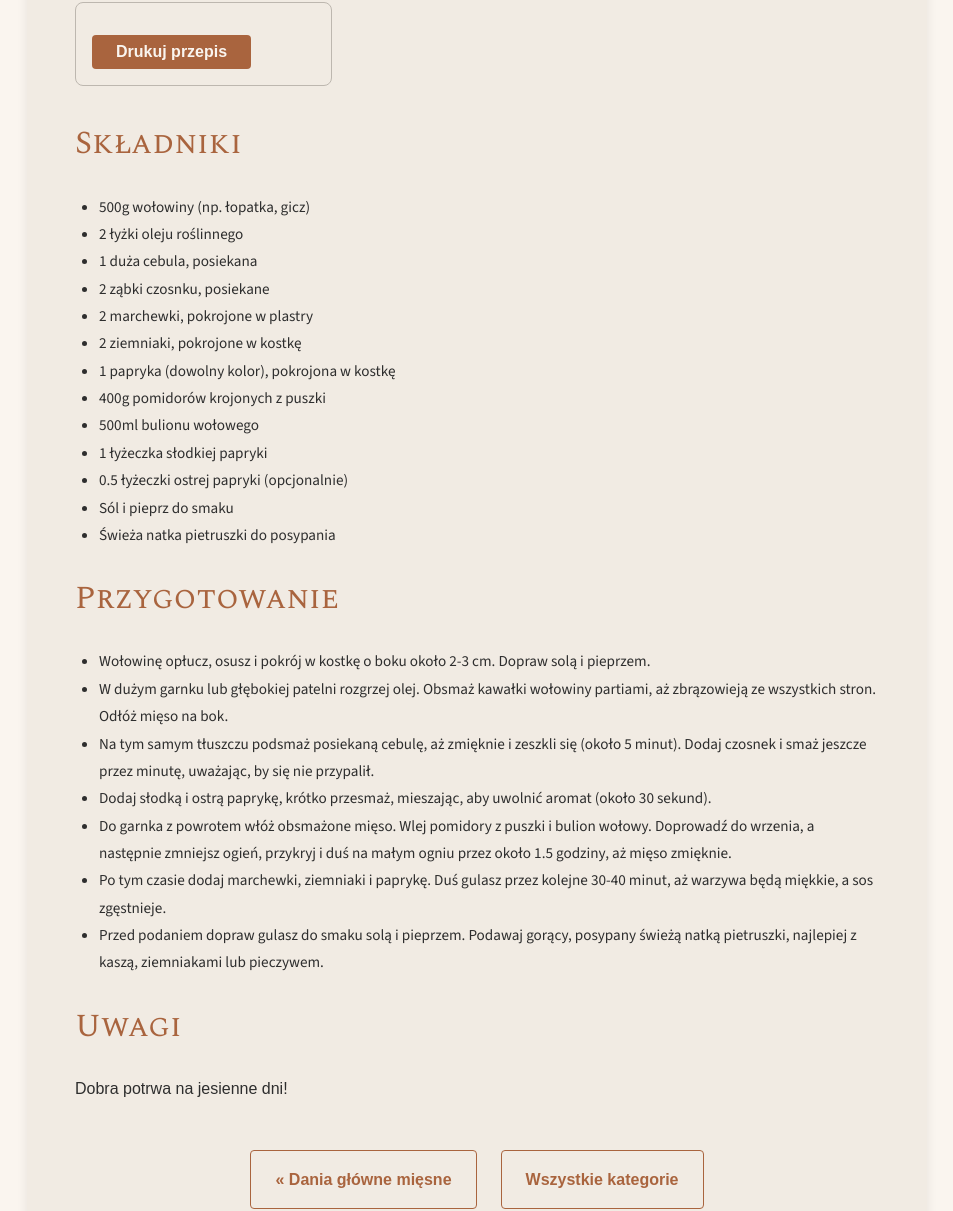
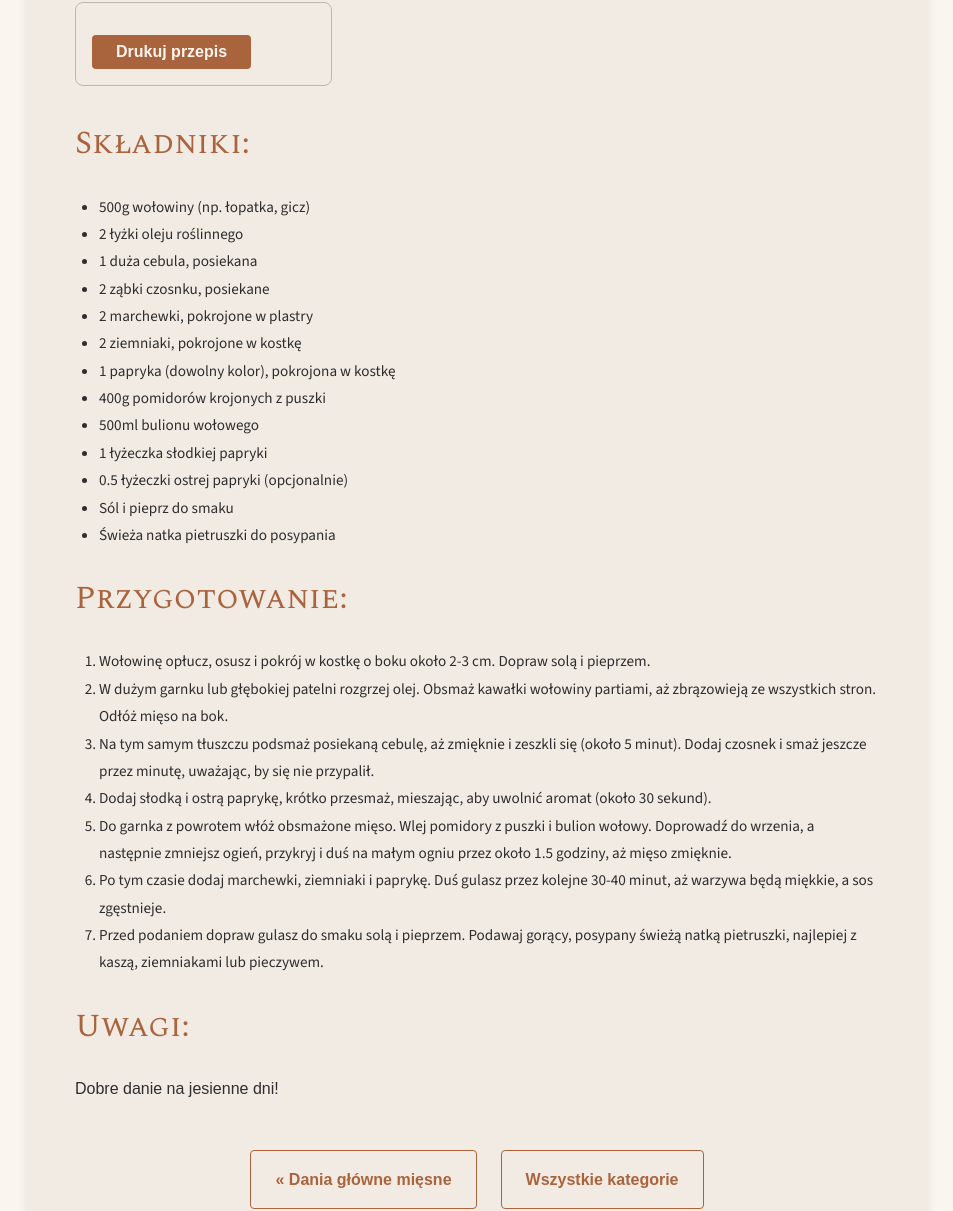
Before and after one commit to piotrsenator/kuchnia, a Jekyll site: the page built from _recipes/gulasz-wolowy-z-warzywami2.md, in a window 1280 px wide. Shown: the part 748-1959 px from the top of the page, without its empty margins (163-1116 px from the left). Built offline with Jekyll 4.4.1, drawn with Linux system fonts in a browser that asks for light colours; some web fonts are replaced.

Commit message:
Update gulasz-wolowy-z-warzywami2.md

```diff
--- a/_recipes/gulasz-wolowy-z-warzywami2.md
+++ b/_recipes/gulasz-wolowy-z-warzywami2.md
@@ -6,29 +6,29 @@ last_modified_at: 2024-07-22
 image_main: "/images/recipes/gulasz-wolowy-main.jpg"
 tags: [wołowina]
 ---
-## Składniki
-  - 500g wołowiny (np. łopatka, gicz)
-  - 2 łyżki oleju roślinnego
-  - 1 duża cebula, posiekana
-  - 2 ząbki czosnku, posiekane
-  - 2 marchewki, pokrojone w plastry
-  - 2 ziemniaki, pokrojone w kostkę
-  - 1 papryka (dowolny kolor), pokrojona w kostkę
-  - 400g pomidorów krojonych z puszki
-  - 500ml bulionu wołowego
-  - 1 łyżeczka słodkiej papryki
-  - 0.5 łyżeczki ostrej papryki (opcjonalnie)
-  - Sól i pieprz do smaku
-  - Świeża natka pietruszki do posypania
+## Składniki:
+ - 500g wołowiny (np. łopatka, gicz)
+ - 2 łyżki oleju roślinnego
+ - 1 duża cebula, posiekana
+ - 2 ząbki czosnku, posiekane
+ - 2 marchewki, pokrojone w plastry
+ - 2 ziemniaki, pokrojone w kostkę
+ - 1 papryka (dowolny kolor), pokrojona w kostkę
+ - 400g pomidorów krojonych z puszki
+ - 500ml bulionu wołowego
+ - 1 łyżeczka słodkiej papryki
+ - 0.5 łyżeczki ostrej papryki (opcjonalnie)
+ - Sól i pieprz do smaku
+ - Świeża natka pietruszki do posypania
 
-## Przygotowanie
-  - Wołowinę opłucz, osusz i pokrój w kostkę o boku około 2-3 cm. Dopraw solą i pieprzem.
-  - W dużym garnku lub głębokiej patelni rozgrzej olej. Obsmaż kawałki wołowiny partiami, aż zbrązowieją ze wszystkich stron. Odłóż mięso na bok.
-  - Na tym samym tłuszczu podsmaż posiekaną cebulę, aż zmięknie i zeszkli się (około 5 minut). Dodaj czosnek i smaż jeszcze przez minutę, uważając, by się nie przypalił.
-  - Dodaj słodką i ostrą paprykę, krótko przesmaż, mieszając, aby uwolnić aromat (około 30 sekund).
-  - Do garnka z powrotem włóż obsmażone mięso. Wlej pomidory z puszki i bulion wołowy. Doprowadź do wrzenia, a następnie zmniejsz ogień, przykryj i duś na małym ogniu przez około 1.5 godziny, aż mięso zmięknie.
-  - Po tym czasie dodaj marchewki, ziemniaki i paprykę. Duś gulasz przez kolejne 30-40 minut, aż warzywa będą miękkie, a sos zgęstnieje.
-  - Przed podaniem dopraw gulasz do smaku solą i pieprzem. Podawaj gorący, posypany świeżą natką pietruszki, najlepiej z kaszą, ziemniakami lub pieczywem.
+## Przygotowanie:
+ 1. Wołowinę opłucz, osusz i pokrój w kostkę o boku około 2-3 cm. Dopraw solą i pieprzem.
+ 2. W dużym garnku lub głębokiej patelni rozgrzej olej. Obsmaż kawałki wołowiny partiami, aż zbrązowieją ze wszystkich stron. Odłóż mięso na bok.
+ 3. Na tym samym tłuszczu podsmaż posiekaną cebulę, aż zmięknie i zeszkli się (około 5 minut). Dodaj czosnek i smaż jeszcze przez minutę, uważając, by się nie przypalił.
+ 4. Dodaj słodką i ostrą paprykę, krótko przesmaż, mieszając, aby uwolnić aromat (około 30 sekund).
+ 5. Do garnka z powrotem włóż obsmażone mięso. Wlej pomidory z puszki i bulion wołowy. Doprowadź do wrzenia, a następnie zmniejsz ogień, przykryj i duś na małym ogniu przez około 1.5 godziny, aż mięso zmięknie.
+ 6. Po tym czasie dodaj marchewki, ziemniaki i paprykę. Duś gulasz przez kolejne 30-40 minut, aż warzywa będą miękkie, a sos zgęstnieje.
+ 7. Przed podaniem dopraw gulasz do smaku solą i pieprzem. Podawaj gorący, posypany świeżą natką pietruszki, najlepiej z kaszą, ziemniakami lub pieczywem.
 
-## Uwagi
-Dobra potrwa na jesienne dni!
+## Uwagi:
+Dobre danie na jesienne dni!
```
